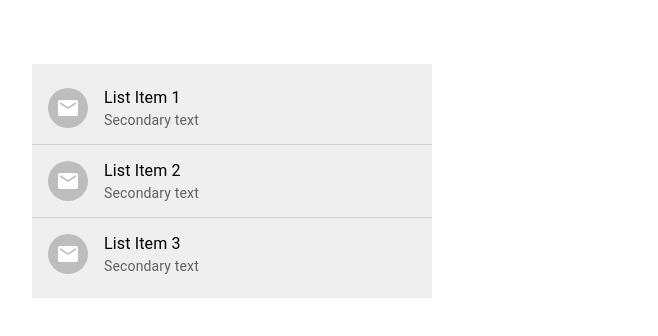
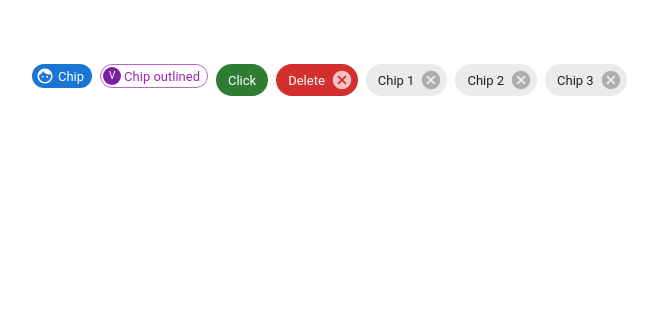
Before and after one commit to mrkmartin/react-mui, a React (Create React App) app: page / in a window 1280 px wide. Shown: the top 336 px of the page, without its empty margins (32-690 px from the left). Built offline with nearby package versions, Linux system fonts and the light colour scheme.

Commit message:
Add Chip component

```diff
--- a/src/App.tsx
+++ b/src/App.tsx
@@ -20,7 +20,8 @@
 // import { MuiBottomNavigation } from './components/MuiBottomNavigation';
 // import { MuiAvatar } from './components/MuiAvatar';
 // import { MuiBadge } from './components/MuiBadge';
-import { MuiList } from './components/MuiList';
+// import { MuiList } from './components/MuiList';
+import { MuiChip } from './components/MuiChip';
 
 function App() {
   return (
@@ -46,7 +47,8 @@
       {/* <MuiBottomNavigation /> */}
       {/* <MuiAvatar /> */}
       {/* <MuiBadge /> */}
-      <MuiList />
+      {/* <MuiList /> */}
+      <MuiChip />
     </div>
   );
 }
--- /dev/null
+++ b/src/components/MuiChip.tsx
@@ -0,0 +1,37 @@
+import { Stack, Chip, Avatar } from '@mui/material';
+import FaceIcon from '@mui/icons-material/Face';
+import { useState } from 'react';
+
+export const MuiChip = () => {
+  const [chips, setChips] = useState(['Chip 1', 'Chip 2', 'Chip 3']);
+  const handleDelete = (chipToDelete: string) => {
+    setChips((chips) => chips.filter((chip) => chip !== chipToDelete));
+  };
+  return (
+    <Stack direction='row' spacing={1}>
+      <Chip
+        label='Chip'
+        color='primary'
+        size='small'
+        icon={<FaceIcon></FaceIcon>}
+      />
+      <Chip
+        label='Chip outlined'
+        color='secondary'
+        size='small'
+        variant='outlined'
+        avatar={<Avatar>V</Avatar>}
+      />
+      <Chip label='Click' color='success' onClick={() => alert('Clicked')} />
+      <Chip
+        label='Delete'
+        color='error'
+        onClick={() => alert('Clicked')}
+        onDelete={() => alert('Delete handler called')}
+      />
+      {chips.map((chip) => (
+        <Chip key={chip} label={chip} onDelete={() => handleDelete(chip)} />
+      ))}
+    </Stack>
+  );
+};
```
